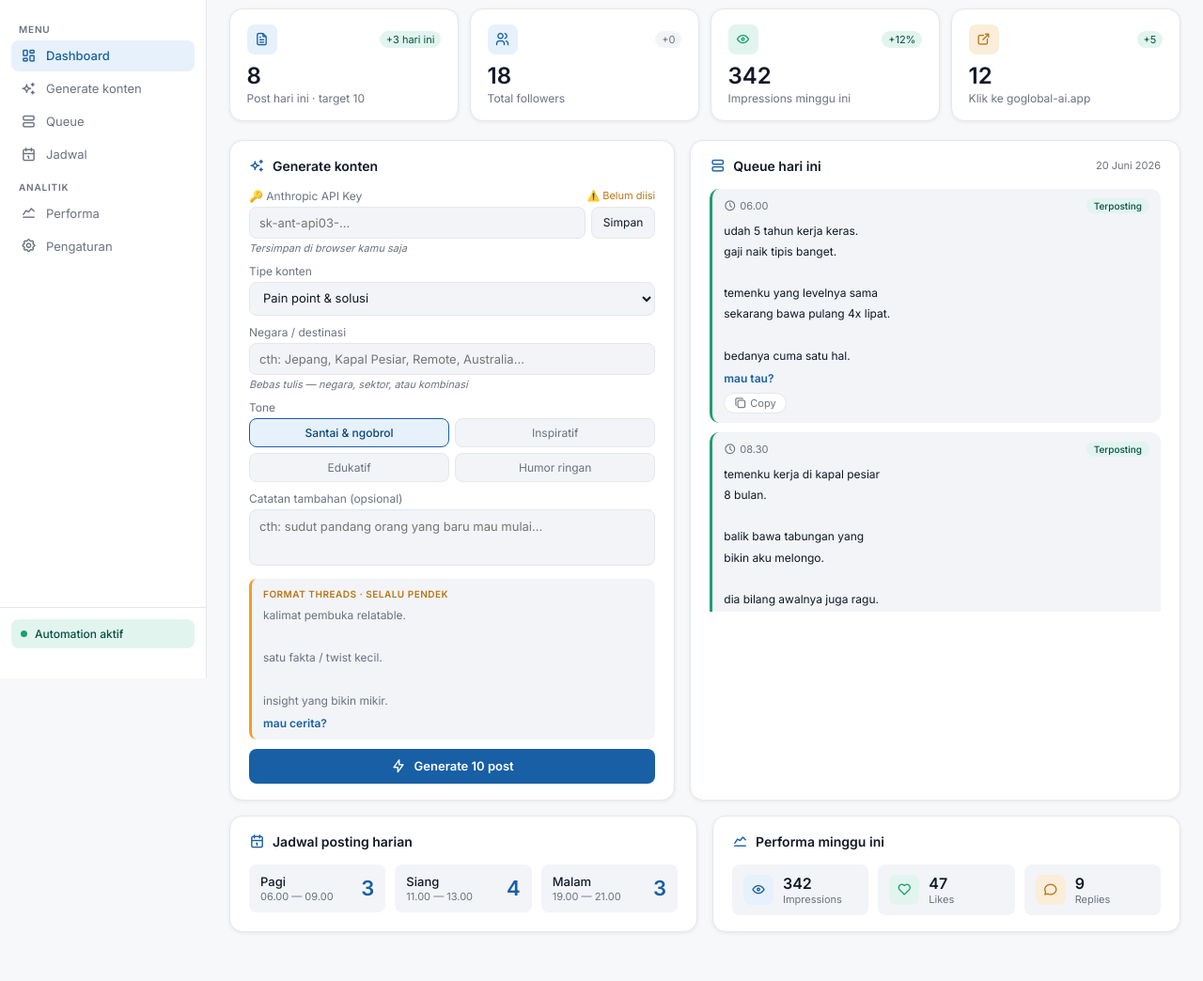
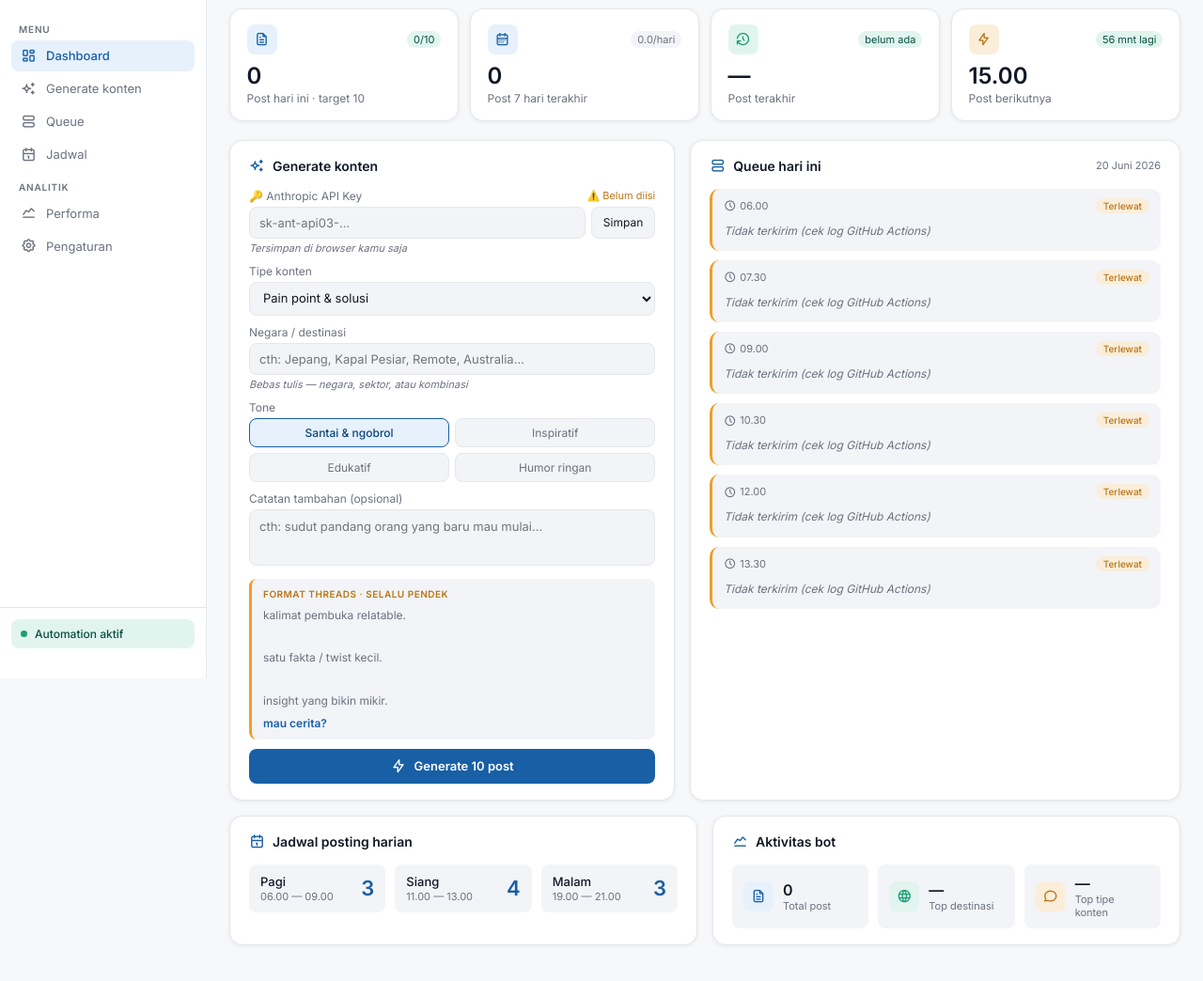
Before and after one commit to myrere1-ctrl/goglobalai-threads-dashboard, a website: page index.html in a window 1280 px wide. Shown: the part 78-1122 px from the top of the page at 94% size. Drawn offline with Linux system fonts and the light colour scheme.

Commit message:
feat: dashboard live data from bot log

```diff
--- a/index.html
+++ b/index.html
@@ -182,20 +182,20 @@
 
     <div class="stats-grid">
       <div class="stat-card">
-        <div class="stat-top"><div class="stat-icon si-blue"><i class="ti ti-file-text"></i></div><span class="trend trend-up">+3 hari ini</span></div>
-        <div class="stat-value">8</div><div class="stat-label">Post hari ini · target 10</div>
+        <div class="stat-top"><div class="stat-icon si-blue"><i class="ti ti-file-text"></i></div><span class="trend trend-up" id="statTodayTrend">—</span></div>
+        <div class="stat-value" id="statToday">—</div><div class="stat-label">Post hari ini · target 10</div>
       </div>
       <div class="stat-card">
-        <div class="stat-top"><div class="stat-icon si-blue"><i class="ti ti-users"></i></div><span class="trend trend-neutral">+0</span></div>
-        <div class="stat-value">18</div><div class="stat-label">Total followers</div>
+        <div class="stat-top"><div class="stat-icon si-blue"><i class="ti ti-calendar-week"></i></div><span class="trend trend-neutral" id="statWeekTrend">—</span></div>
+        <div class="stat-value" id="statWeek">—</div><div class="stat-label">Post 7 hari terakhir</div>
       </div>
       <div class="stat-card">
-        <div class="stat-top"><div class="stat-icon si-green"><i class="ti ti-eye"></i></div><span class="trend trend-up">+12%</span></div>
-        <div class="stat-value">342</div><div class="stat-label">Impressions minggu ini</div>
+        <div class="stat-top"><div class="stat-icon si-green"><i class="ti ti-history"></i></div><span class="trend trend-up" id="statLastTrend">—</span></div>
+        <div class="stat-value" id="statLast">—</div><div class="stat-label">Post terakhir</div>
       </div>
       <div class="stat-card">
-        <div class="stat-top"><div class="stat-icon si-orange"><i class="ti ti-external-link"></i></div><span class="trend trend-up">+5</span></div>
-        <div class="stat-value">12</div><div class="stat-label">Klik ke goglobal-ai.app</div>
+        <div class="stat-top"><div class="stat-icon si-orange"><i class="ti ti-bolt"></i></div><span class="trend" id="statNextTrend">—</span></div>
+        <div class="stat-value" id="statNext">—</div><div class="stat-label">Post berikutnya</div>
       </div>
     </div>
 
@@ -265,49 +265,7 @@ insight yang bikin mikir.</div>
           <span style="font-size:11px;color:var(--muted)" id="todayDate"></span>
         </div>
         <div class="queue-list" id="queueList">
-          <div class="post-item posted">
-            <div class="post-meta"><span class="post-time"><i class="ti ti-clock"></i>06.00</span><span class="post-badge b-posted">Terposting</span></div>
-            <div class="post-text">udah 5 tahun kerja keras.
-gaji naik tipis banget.
-
-temenku yang levelnya sama
-sekarang bawa pulang 4x lipat.
-
-bedanya cuma satu hal.</div>
-            <div class="post-cta">mau tau?</div>
-            <div class="post-actions">
-              <button class="btn-xs" onclick="copyPost(this)"><i class="ti ti-copy"></i>Copy</button>
-            </div>
-          </div>
-          <div class="post-item posted">
-            <div class="post-meta"><span class="post-time"><i class="ti ti-clock"></i>08.30</span><span class="post-badge b-posted">Terposting</span></div>
-            <div class="post-text">temenku kerja di kapal pesiar
-8 bulan.
-
-balik bawa tabungan yang
-bikin aku melongo.
-
-dia bilang awalnya juga ragu.</div>
-            <div class="post-cta">aku ceritain ya?</div>
-            <div class="post-actions">
-              <button class="btn-xs" onclick="copyPost(this)"><i class="ti ti-copy"></i>Copy</button>
-            </div>
-          </div>
-          <div class="post-item pending">
-            <div class="post-meta"><span class="post-time"><i class="ti ti-clock"></i>12.00</span><span class="post-badge b-pending">Menunggu</span></div>
-            <div class="post-text">banyak yang nanya ke aku
-gimana mulai kerja ke Jepang.
-
-jujur aku juga bingung waktu awal.
-
-tapi ada satu langkah pertama
-yang bikin semuanya lebih jelas.</div>
-            <div class="post-cta">mau aku share?</div>
-            <div class="post-actions">
-              <button class="btn-xs" onclick="copyPost(this)"><i class="ti ti-copy"></i>Copy</button>
-              <button class="btn-xs"><i class="ti ti-trash"></i>Hapus</button>
-            </div>
-          </div>
+          <div style="font-size:12px;color:var(--muted);text-align:center;padding:20px">Memuat data bot...</div>
         </div>
       </div>
     </div>
@@ -322,11 +280,11 @@ yang bikin semuanya lebih jelas.</div>
         </div>
       </div>
       <div class="full-card">
-        <div class="card-header"><div class="card-title"><i class="ti ti-chart-line"></i>Performa minggu ini</div></div>
+        <div class="card-header"><div class="card-title"><i class="ti ti-chart-line"></i>Aktivitas bot</div></div>
         <div class="analytics-grid">
-          <div class="analytic-item"><div class="a-icon si-blue"><i class="ti ti-eye"></i></div><div><div class="a-val">342</div><div class="a-lbl">Impressions</div></div></div>
-          <div class="analytic-item"><div class="a-icon si-green"><i class="ti ti-heart"></i></div><div><div class="a-val">47</div><div class="a-lbl">Likes</div></div></div>
-          <div class="analytic-item"><div class="a-icon si-orange"><i class="ti ti-message-circle"></i></div><div><div class="a-val">9</div><div class="a-lbl">Replies</div></div></div>
+          <div class="analytic-item"><div class="a-icon si-blue"><i class="ti ti-file-text"></i></div><div><div class="a-val" id="analyticTotal">—</div><div class="a-lbl">Total post</div></div></div>
+          <div class="analytic-item"><div class="a-icon si-green"><i class="ti ti-world"></i></div><div><div class="a-val" id="analyticCountry">—</div><div class="a-lbl">Top destinasi</div></div></div>
+          <div class="analytic-item"><div class="a-icon si-orange"><i class="ti ti-message-circle"></i></div><div><div class="a-val" id="analyticType">—</div><div class="a-lbl">Top tipe konten</div></div></div>
         </div>
       </div>
     </div>
@@ -468,6 +426,170 @@ BALAS HANYA JSON VALID. Gunakan pipe | untuk jeda baris dalam teks, BUKAN newlin
 
   const times = ['06.00','07.30','09.00','10.30','12.00','13.30','15.00','17.00','19.00','21.00'];
 
+  // ============ BOT LIVE DATA ============
+
+  function nowWib() {
+    // Current time in Asia/Jakarta (WIB = UTC+7)
+    const fmt = new Intl.DateTimeFormat('en-CA', {
+      timeZone: 'Asia/Jakarta', year:'numeric', month:'2-digit', day:'2-digit',
+      hour:'2-digit', minute:'2-digit', second:'2-digit', hour12:false
+    });
+    const parts = Object.fromEntries(fmt.formatToParts(new Date()).map(p => [p.type, p.value]));
+    return {
+      ymd: `${parts.year}-${parts.month}-${parts.day}`,
+      hm: `${parts.hour}.${parts.minute}`,
+      hourMinutes: parseInt(parts.hour) * 60 + parseInt(parts.minute),
+    };
+  }
+
+  function postIsWibDate(timestamp, ymd) {
+    const d = new Date(timestamp);
+    const fmt = new Intl.DateTimeFormat('en-CA', {
+      timeZone: 'Asia/Jakarta', year:'numeric', month:'2-digit', day:'2-digit'
+    });
+    const parts = Object.fromEntries(fmt.formatToParts(d).map(p => [p.type, p.value]));
+    return `${parts.year}-${parts.month}-${parts.day}` === ymd;
+  }
+
+  function postIsWithinDays(timestamp, days) {
+    const now = Date.now();
+    return (now - new Date(timestamp).getTime()) <= days * 86400000;
+  }
+
+  function slotToMinutes(slotStr) {
+    const [h, m] = slotStr.split('.').map(Number);
+    return h * 60 + m;
+  }
+
+  function topCount(arr) {
+    if (!arr.length) return '—';
+    const counts = {};
+    arr.forEach(v => counts[v] = (counts[v] || 0) + 1);
+    return Object.entries(counts).sort((a, b) => b[1] - a[1])[0][0];
+  }
+
+  function fmtRelativeTime(ts) {
+    const diffMin = (Date.now() - new Date(ts).getTime()) / 60000;
+    if (diffMin < 1) return 'baru saja';
+    if (diffMin < 60) return Math.floor(diffMin) + ' menit lalu';
+    if (diffMin < 1440) return Math.floor(diffMin / 60) + ' jam lalu';
+    return Math.floor(diffMin / 1440) + ' hari lalu';
+  }
+
+  async function loadBotData() {
+    try {
+      const res = await fetch('./data/posted-log.json?t=' + Date.now());
+      if (!res.ok) throw new Error('HTTP ' + res.status);
+      const log = await res.json();
+      renderBotStats(log);
+      renderBotQueue(log);
+    } catch(err) {
+      console.error('Failed to load bot data:', err);
+      document.getElementById('queueList').innerHTML =
+        '<div style="font-size:12px;color:var(--muted);text-align:center;padding:20px">Belum ada data — bot belum pernah posting.</div>';
+    }
+  }
+
+  function renderBotStats(log) {
+    const { ymd } = nowWib();
+    const todayPosts = log.filter(p => postIsWibDate(p.timestamp, ymd));
+    const weekPosts = log.filter(p => postIsWithinDays(p.timestamp, 7));
+
+    document.getElementById('statToday').textContent = todayPosts.length;
+    document.getElementById('statTodayTrend').textContent = `${todayPosts.length}/10`;
+
+    document.getElementById('statWeek').textContent = weekPosts.length;
+    document.getElementById('statWeekTrend').textContent = `${(weekPosts.length / 7).toFixed(1)}/hari`;
+
+    if (log.length > 0) {
+      const last = log[log.length - 1];
+      document.getElementById('statLast').textContent = last.slotTimeWib || '—';
+      document.getElementById('statLastTrend').textContent = fmtRelativeTime(last.timestamp);
+    } else {
+      document.getElementById('statLast').textContent = '—';
+      document.getElementById('statLastTrend').textContent = 'belum ada';
+    }
+
+    // Next post slot
+    const { hourMinutes } = nowWib();
+    const nextSlot = times.find(t => slotToMinutes(t) > hourMinutes);
+    if (nextSlot) {
+      document.getElementById('statNext').textContent = nextSlot;
+      const diffMin = slotToMinutes(nextSlot) - hourMinutes;
+      document.getElementById('statNextTrend').textContent =
+        diffMin < 60 ? `${diffMin} mnt lagi` : `${Math.floor(diffMin/60)}j ${diffMin%60}m lagi`;
+      document.getElementById('statNextTrend').className = 'trend trend-up';
+    } else {
+      document.getElementById('statNext').textContent = '06.00';
+      document.getElementById('statNextTrend').textContent = 'besok';
+      document.getElementById('statNextTrend').className = 'trend trend-neutral';
+    }
+
+    // Bottom analytics
+    document.getElementById('analyticTotal').textContent = log.length;
+    document.getElementById('analyticCountry').textContent = topCount(log.map(p => p.country).filter(Boolean));
+    document.getElementById('analyticType').textContent = topCount(log.map(p => p.type).filter(Boolean));
+  }
+
+  function renderBotQueue(log) {
+    const { ymd, hourMinutes } = nowWib();
+    const todayPosts = log.filter(p => postIsWibDate(p.timestamp, ymd));
+    const list = document.getElementById('queueList');
+    list.innerHTML = '';
+
+    times.forEach((time, idx) => {
+      const posted = todayPosts.find(p => p.slot === idx);
+      const slotMin = slotToMinutes(time);
+      const isPast = slotMin <= hourMinutes;
+      const isUpcoming = !posted && !isPast;
+      const isMissed = !posted && isPast;
+
+      let cls = 'pending', badge = '', badgeText = '';
+      let bodyText = '', metaSub = '';
+
+      if (posted) {
+        cls = 'posted';
+        badge = 'b-posted';
+        badgeText = 'Terposting';
+        bodyText = posted.text || '';
+      } else if (isUpcoming) {
+        cls = 'pending';
+        badge = 'b-pending';
+        badgeText = 'Menunggu';
+        bodyText = `<span style="color:var(--muted);font-style:italic">Bot akan generate + post otomatis jam ${time} WIB</span>`;
+      } else if (isMissed) {
+        cls = 'pending';
+        badge = 'b-pending';
+        badgeText = 'Terlewat';
+        bodyText = `<span style="color:var(--muted);font-style:italic">Tidak terkirim (cek log GitHub Actions)</span>`;
+      }
+
+      const div = document.createElement('div');
+      div.className = 'post-item ' + cls;
+      div.innerHTML = `
+        <div class="post-meta">
+          <span class="post-time"><i class="ti ti-clock"></i>${time}</span>
+          <span class="post-badge ${badge}">${badgeText}</span>
+        </div>
+        <div class="post-text">${bodyText.replace(/\n/g, '<br>')}</div>
+        ${posted ? `<div class="post-actions"><button class="btn-xs" onclick="copyPostText(this)"><i class="ti ti-copy"></i>Copy</button></div>` : ''}
+      `;
+      list.appendChild(div);
+    });
+  }
+
+  function copyPostText(btn) {
+    const item = btn.closest('.post-item');
+    const text = item.querySelector('.post-text').innerText.trim();
+    navigator.clipboard.writeText(text).then(() => showToast('✅ Post dicopy!'));
+  }
+
+  // Load on init + refresh every 60s
+  loadBotData();
+  setInterval(loadBotData, 60000);
+
+  // ============ END BOT LIVE DATA ============
+
   function renderPosts(posts) {
     const list = document.getElementById('queueList');
     list.innerHTML = '';
```
